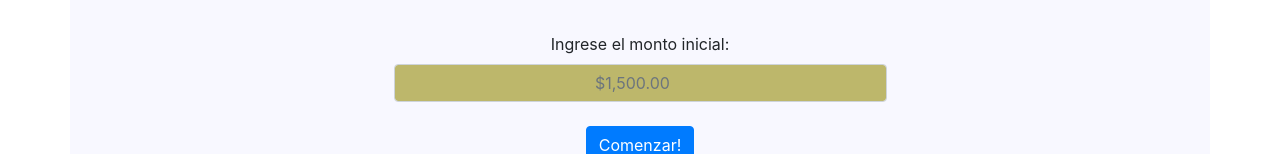
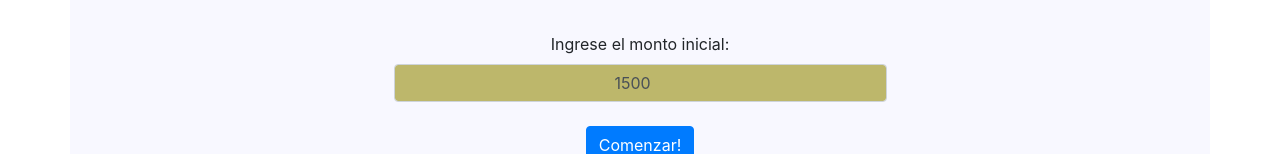
Before and after one commit to SoftHyde/MonoBank, an Angular app: page / in a window 1280 px wide. Shown: the part 374-528 px from the top of the page. Built offline with nearby package versions, Linux system fonts and the light colour scheme.

Commit message:
contador agregado y verificacion del monto inicial

```diff
--- a/src/app/inicio/inicio.component.html
+++ b/src/app/inicio/inicio.component.html
@@ -23,6 +23,6 @@
     <label> Ingrese el monto inicial: </label>
     <input type="number" [(ngModel)]="monto" class="form-control" style="text-align: center; background-color: darkkhaki;" placeholder="{{1500| currency}}" min="0">
     <small class="text-danger" *ngIf="verificarMonto()">Monto erroneo. Debe ser un numero mayor a 0</small>
-    <br><button class="btn btn-primary" (click)="confirmarJugadores()"> Comenzar! </button>
+    <br><button class="btn btn-primary" [disabled]="verificarMonto()" (click)="confirmarJugadores()"> Comenzar! </button>
   </div>
 </div>
--- a/src/app/inicio/inicio.component.ts
+++ b/src/app/inicio/inicio.component.ts
@@ -9,7 +9,7 @@ import { Router, Routes } from '@angular/router';
   styleUrls: ['./inicio.component.css']
 })
 export class InicioComponent implements OnInit {
-  monto: string
+  monto: string = "1500"
 
   constructor(private jugadoresService: JugadoresService , private ruta: Router) { }
 
@@ -39,7 +39,7 @@ export class InicioComponent implements OnInit {
   }
 
   verificarMonto(): boolean{
-    if (parseInt(this.monto)<=0){
+    if (parseInt(this.monto)<=0 || this.monto==null){
       return true //ta mal
     }
     else return false; //ta bien
```
